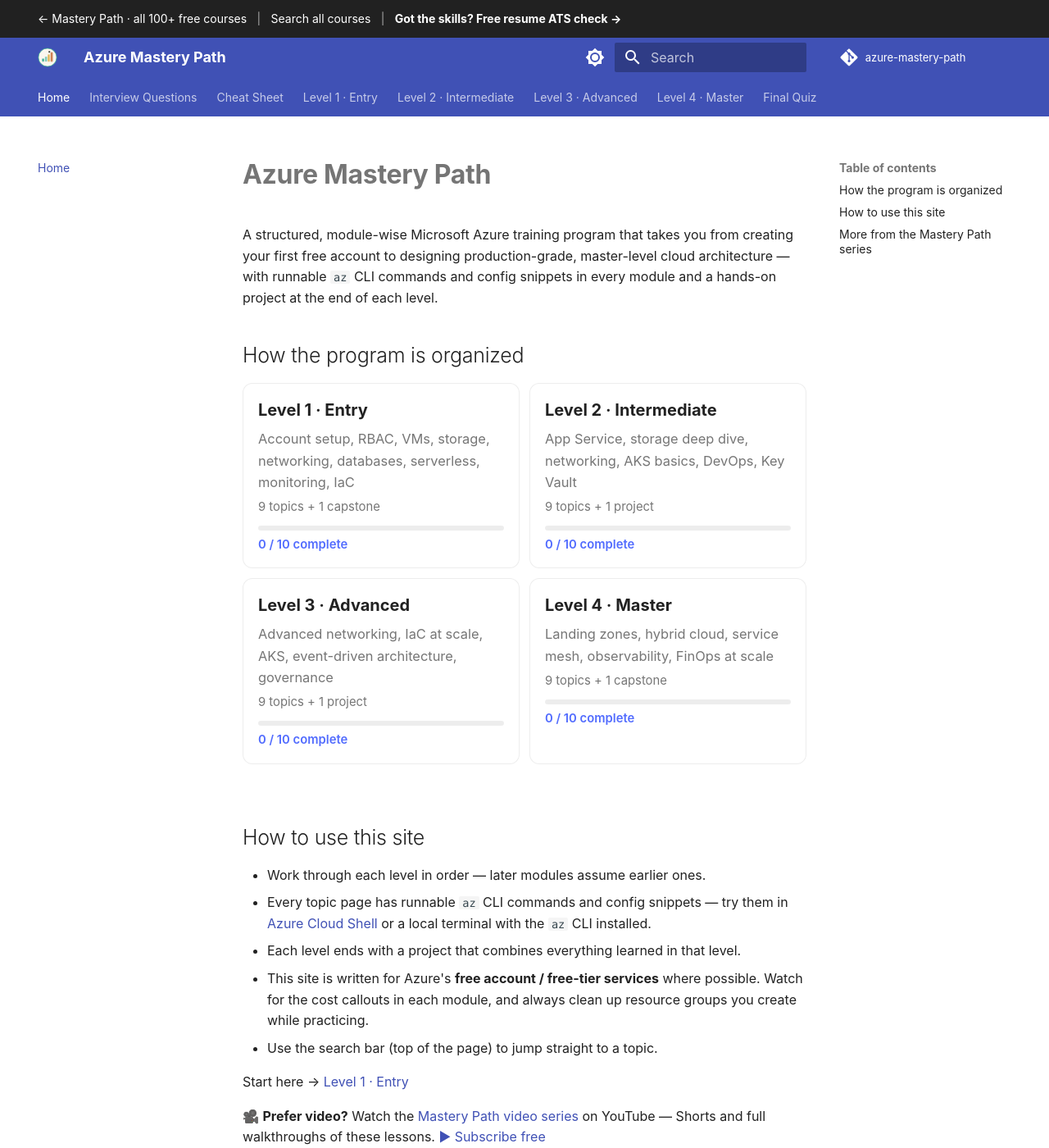
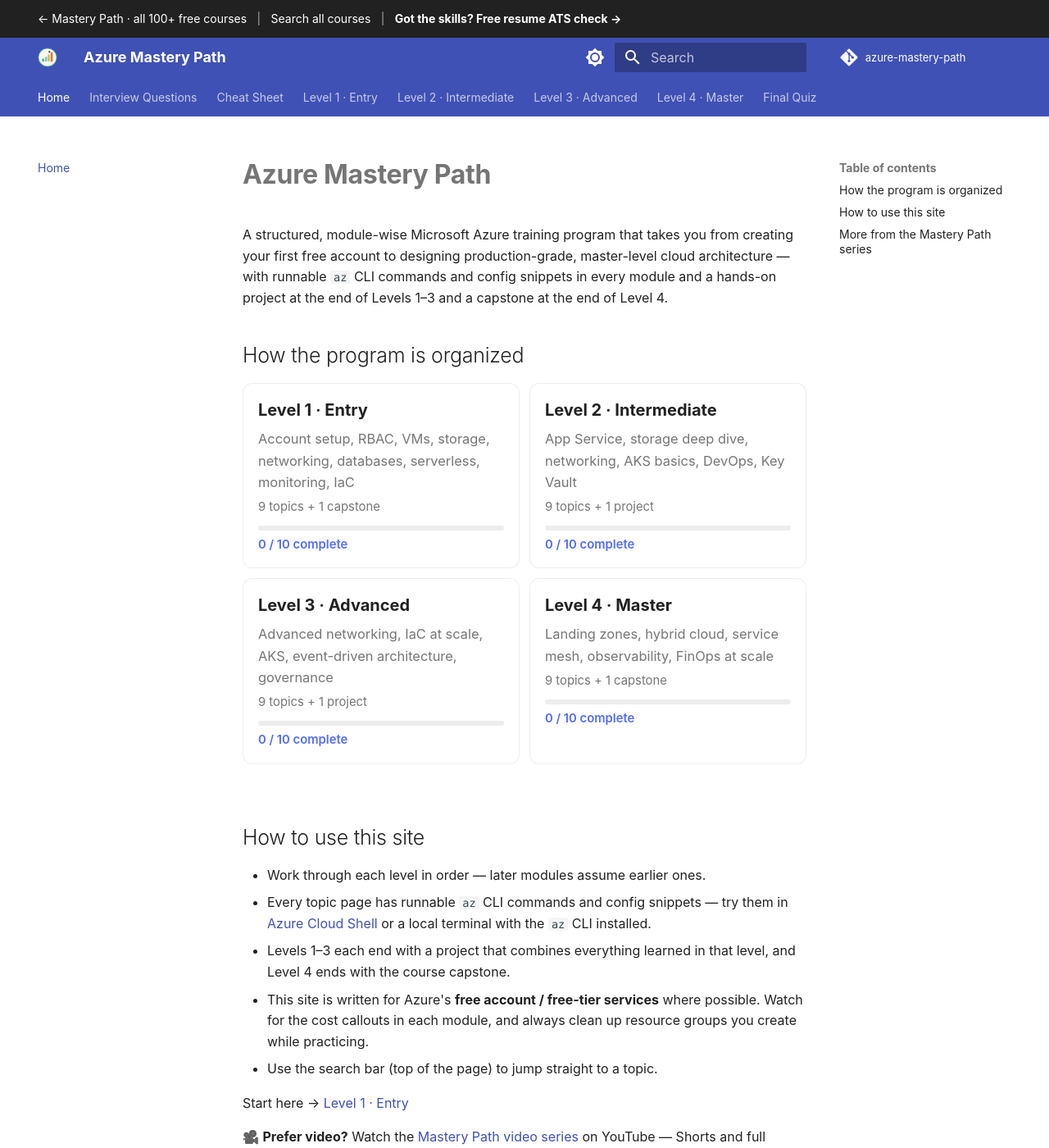
Before and after one commit to SIGILIPELLI/azure-mastery-path, an MkDocs documentation site: the page built from docs/index.md, in a window 1280 px wide and 1400 px high. Shown: the whole window at 82% size. Built offline with MkDocs 1.6.1 and Material for MkDocs 9.7.7, drawn with Linux system fonts in a browser that asks for light colours; comment, search, counter and statistics services are not loaded.

Commit message:
Course home: state that Levels 1-3 end with a project and Level 4 with the capstone
Co-Authored-By: Claude Sonnet 5.5 <noreply@anthropic.com>

```diff
--- a/docs/index.md
+++ b/docs/index.md
@@ -8,7 +8,7 @@ description: "Free Azure course from beginner to advanced -- hands-on cloud less
 A structured, module-wise Microsoft Azure training program that takes you from
 creating your first free account to designing production-grade, master-level
 cloud architecture — with runnable `az` CLI commands and config snippets in
-every module and a hands-on project at the end of each level.
+every module and a hands-on project at the end of Levels 1–3 and a capstone at the end of Level 4.
 
 ## How the program is organized
 
@@ -25,7 +25,7 @@ every module and a hands-on project at the end of each level.
 - Every topic page has runnable `az` CLI commands and config snippets — try
   them in [Azure Cloud Shell](https://shell.azure.com/) or a local terminal
   with the `az` CLI installed.
-- Each level ends with a project that combines everything learned in that level.
+- Levels 1–3 each end with a project that combines everything learned in that level, and Level 4 ends with the course capstone.
 - This site is written for Azure's **free account / free-tier services** where
   possible. Watch for the cost callouts in each module, and always clean up
   resource groups you create while practicing.
```
